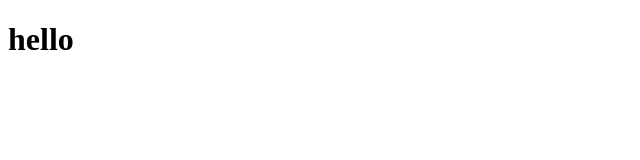
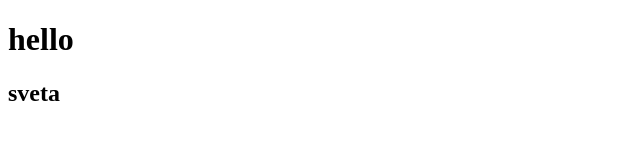
Before and after one commit to svetlanaky/gitlearn, a plain HTML site: page index.html in a window 1280 px wide. Shown: the full height of the page, 0-640 px from the left. Drawn offline with Linux system fonts and the light colour scheme.

```diff
--- a/index.html
+++ b/index.html
@@ -6,5 +6,6 @@
 </head>
 <body>
 <h1>hello</h1>
+<h2>sveta</h2>
 </body>
 </html>
```
